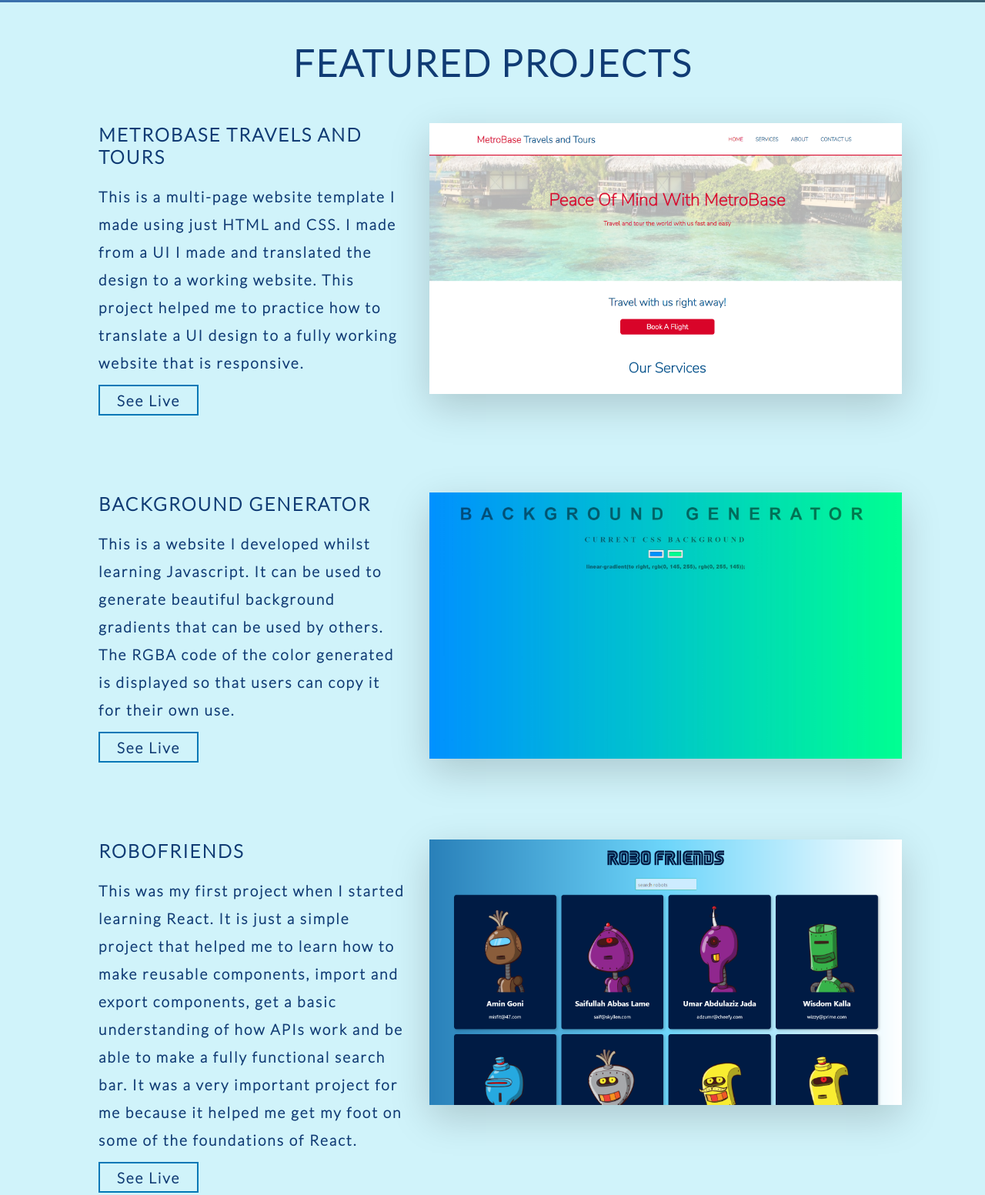
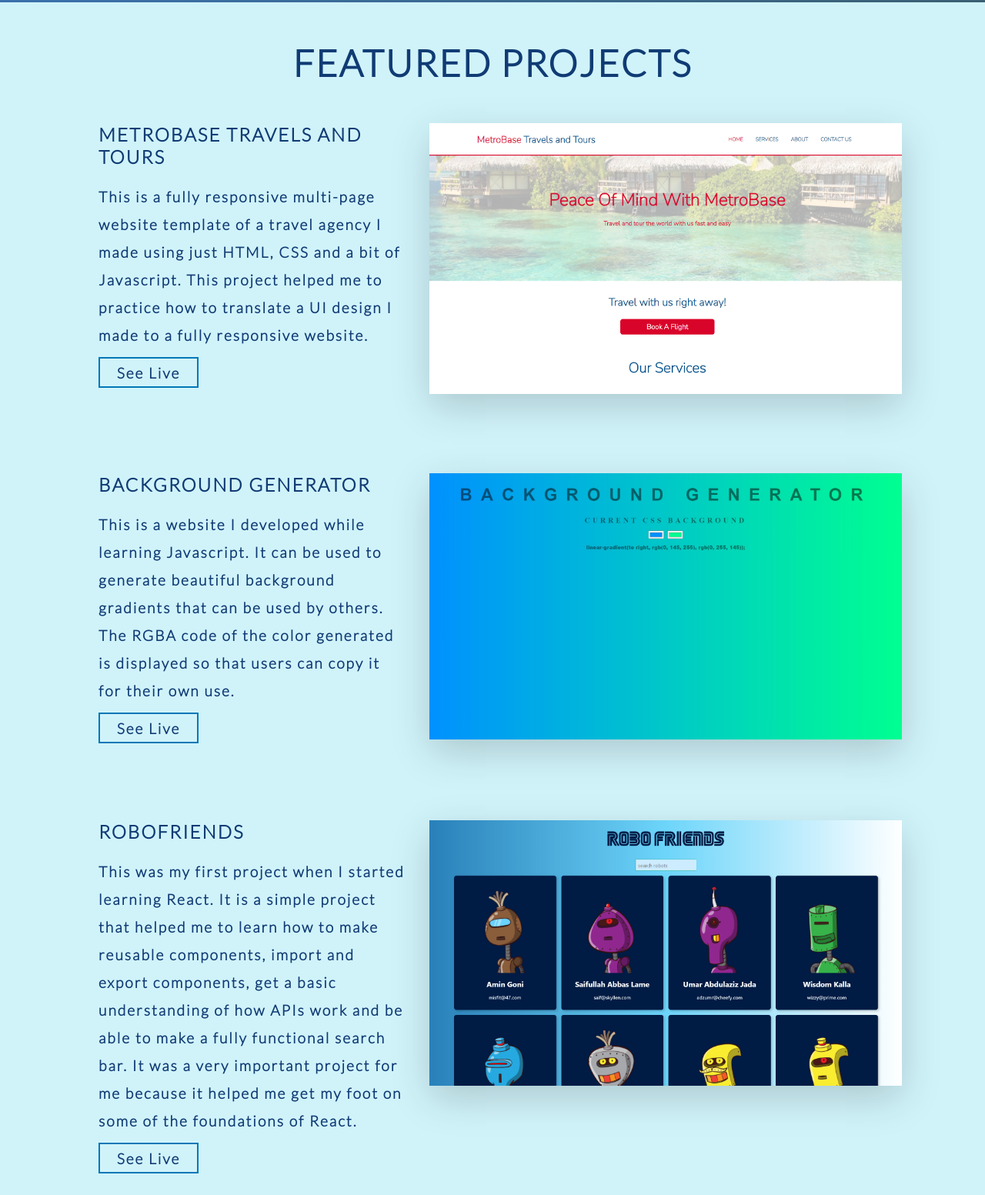
Before and after one commit to amgoni/portfolio, a website: page index.html in a window 1280 px wide. Shown: the part 1710-3263 px from the top of the page at 77% size. Drawn offline with nearby package versions, Linux system fonts and the light colour scheme.

Commit message:
deployable

```diff
--- a/index.html
+++ b/index.html
@@ -104,7 +104,7 @@
 				<div class="project-container">
 					<div class="project left">
 						<h3>MetroBase Travels and Tours</h3>
-						<p>This is a multi-page website template I made using just HTML and CSS. I made from a UI I made and translated the design to a working website. This project helped me to practice how to translate a UI design to a fully working website that is responsive.</p>
+						<p>This is a fully responsive multi-page website template of a travel agency I made using just HTML, CSS and a bit of Javascript. This project helped me to practice how to translate a UI design I made to a fully responsive website.</p>
 						<a href="https://amgoni.github.io/company-website/" target="_blank"><button class="btn see-live">See Live</button></a>
 					</div>
 					<div class="right">
@@ -114,7 +114,7 @@
 				<div class="project-container">
 					<div class="project left">
 						<h3>Background Generator</h3>
-						<p>This is a website I developed whilst learning Javascript. It can be used to generate beautiful background gradients that can be used by others. The RGBA code of the color generated is displayed so that users can copy it for their own use.</p>
+						<p>This is a website I developed while learning Javascript. It can be used to generate beautiful background gradients that can be used by others. The RGBA code of the color generated is displayed so that users can copy it for their own use.</p>
 						<a href="https://amgoni.github.io/backgroundgenerator/" target="_blank"><button class="btn see-live">See Live</button></a>
 					</div>
 					<div class="right">
@@ -124,7 +124,7 @@
 				<div class="project-container">
 					<div class="project left">
 						<h3>RoboFriends</h3>
-						<p>This was my first project when I started learning React. It is just a simple project that helped me to learn how to make reusable components, import and export components, get a basic understanding of how APIs work and be able to make a fully functional search bar. It was a very important project for me because it helped me get my foot on some of the foundations of React.</p>
+						<p>This was my first project when I started learning React. It is a simple project that helped me to learn how to make reusable components, import and export components, get a basic understanding of how APIs work and be able to make a fully functional search bar. It was a very important project for me because it helped me get my foot on some of the foundations of React.</p>
 						<a href="https://amgoni.github.io/robofriends/" target="_blank"><button class="btn see-live">See Live</button></a>
 					</div>
 					<div class="right">
```
